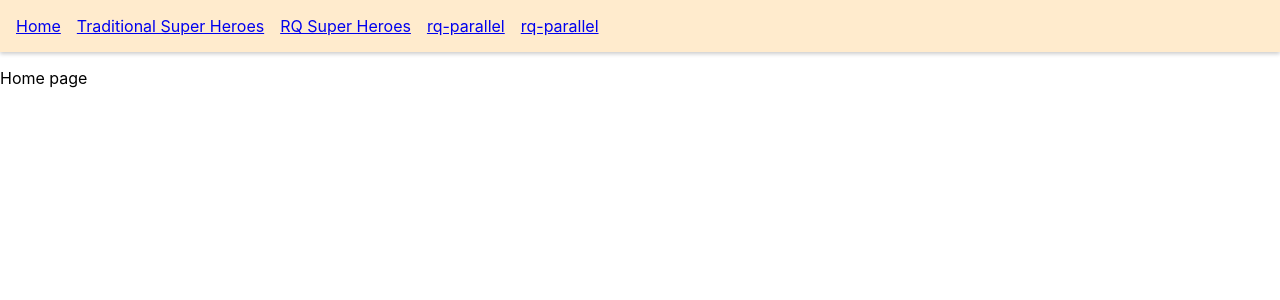
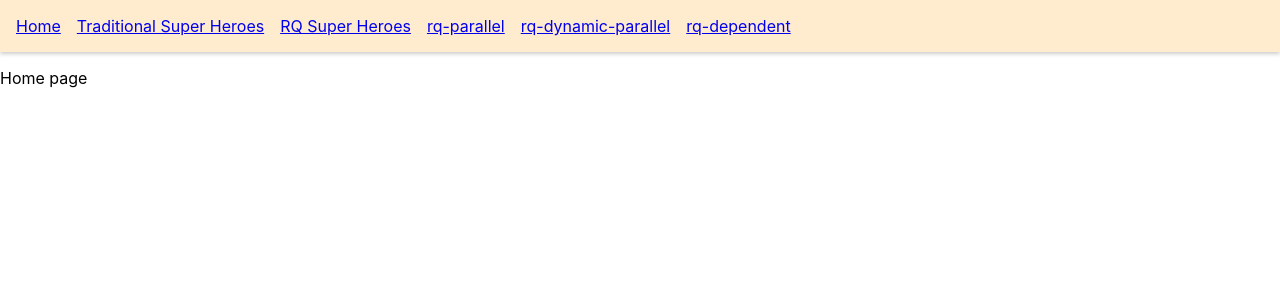
Before and after one commit to bookhabit/react-query-tutorial, a React (Create React App) app: page / in a window 1280 px wide. Shown: the top 300 px of the page. Built offline with nearby package versions, Linux system fonts and the light colour scheme.

Commit message:
종속 쿼리

```diff
--- a/src/App.js
+++ b/src/App.js
@@ -10,6 +10,7 @@ import { TestHeroesPage } from './components/TestHeroes.page'
 import { RQSuperHeroPage } from './components/RQSuperHero.page'
 import { ParallelQueriesPage } from './components/ParallelQueries.page'
 import { DynamicParallelPage } from './components/DynamicParallel.page'
+import { DependentQueriesPage } from './components/DependentQueries.page'
 
 const queryClient = new QueryClient();
 
@@ -33,11 +34,15 @@ function App() {
                 <Link to='/rq-parallel'>rq-parallel</Link>
               </li>
               <li>
-                <Link to='/rq-dynamic-parallel'>rq-parallel</Link>
+                <Link to='/rq-dynamic-parallel'>rq-dynamic-parallel</Link>
+              </li>
+              <li>
+                <Link to='/rq-dependent'>rq-dependent</Link>
               </li>
             </ul>
           </nav>
           <Routes>
+          <Route path='/rq-dependent' element={<DependentQueriesPage email={'vishwas@example.com'} />}/>
           <Route path='/rq-dynamic-parallel' element={<DynamicParallelPage heroIds={[1,3]}/>}/>
             <Route path='/rq-parallel' element={<ParallelQueriesPage/>}/>
             <Route path='/rq-super-heroes/:heroId' element={<RQSuperHeroPage/>}/>
--- /dev/null
+++ b/src/components/DependentQueries.page.js
@@ -0,0 +1,20 @@
+import { useQuery } from 'react-query'
+import axios from 'axios'
+
+const fetchUserByEmail = email => {
+  return axios.get(`http://localhost:4000/users/${email}`)
+}
+
+const fetchCoursesByChannelId = channelId => {
+  return axios.get(`http://localhost:4000/channels/${channelId}`)
+}
+
+export const DependentQueriesPage = ({ email }) => {
+    const {data:user} = useQuery(['user',email],()=>fetchUserByEmail(email))
+    const channelId = user?.data.channelId
+    const {data:channelList} = useQuery(['courses',channelId],()=>fetchCoursesByChannelId(channelId),{
+        enabled:!!channelId
+    })
+    console.log(user,channelList)
+  return <div>DependentQueries</div>
+}
```
